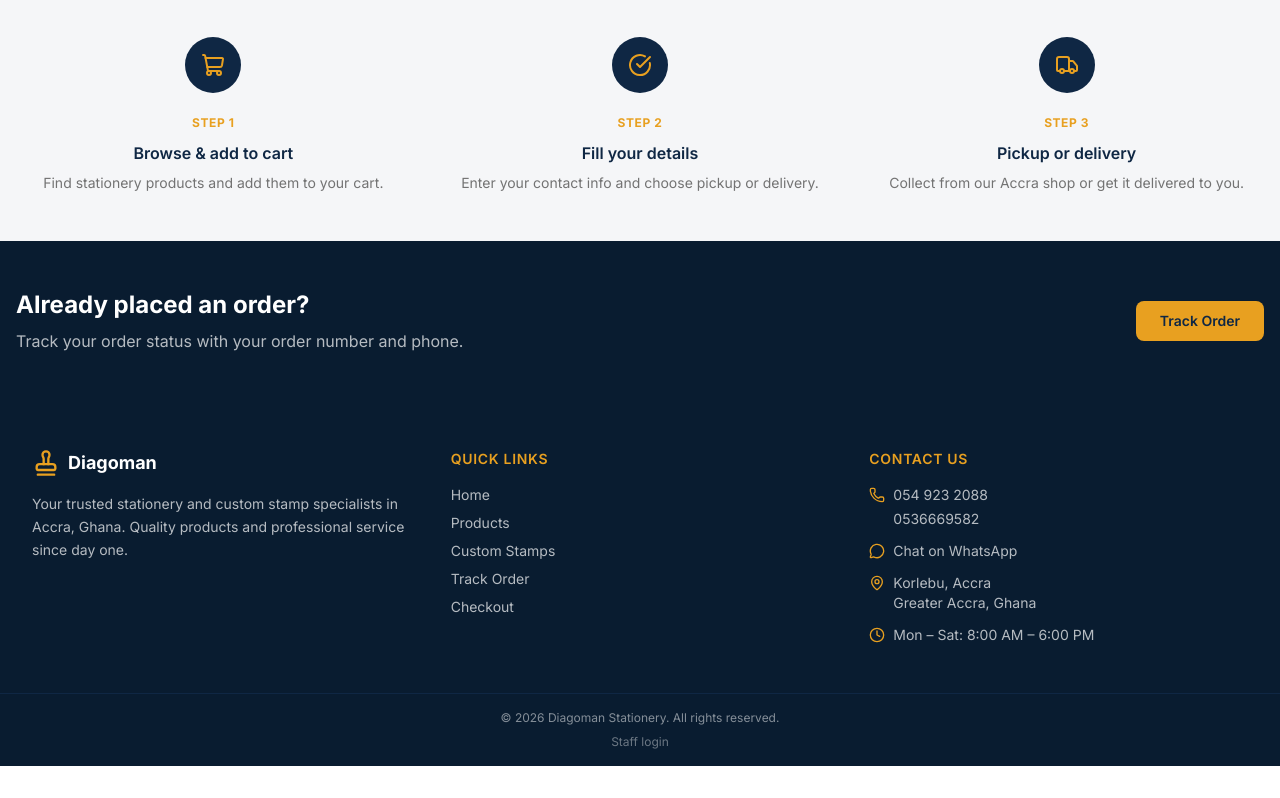
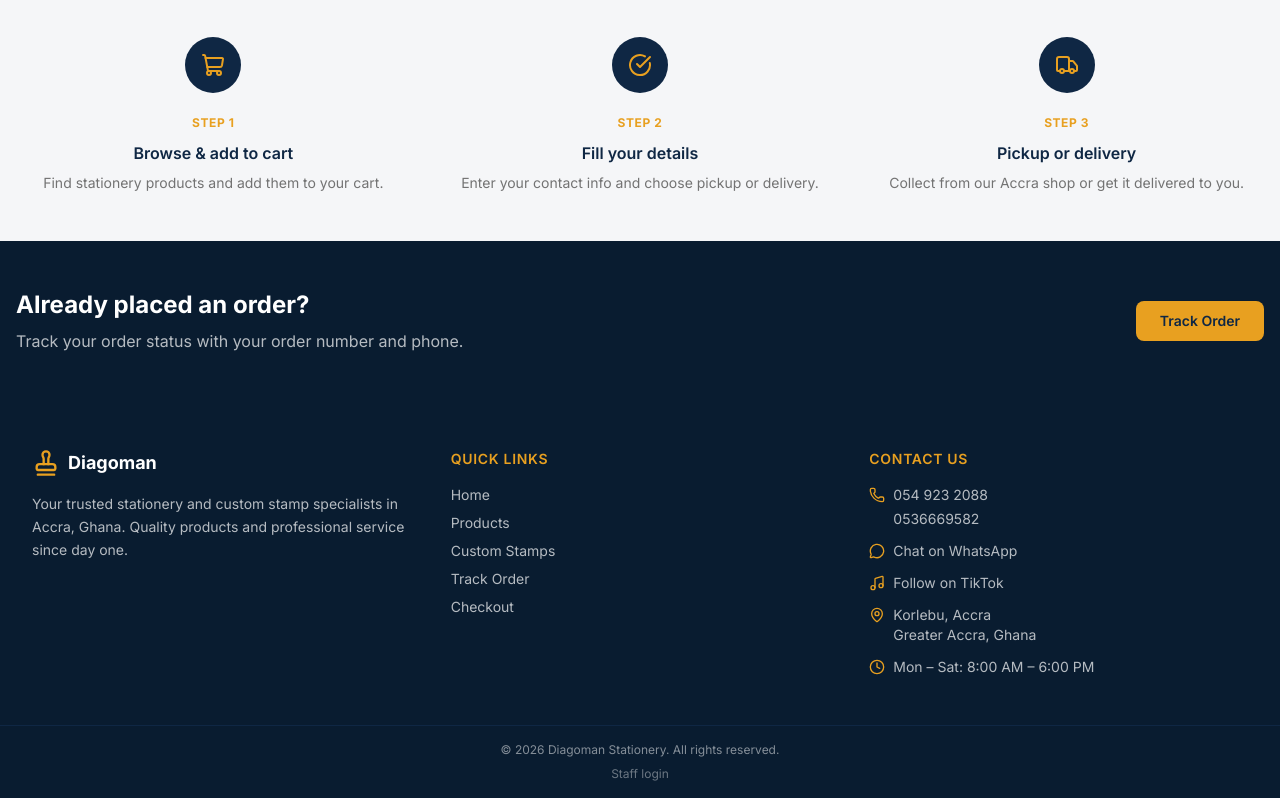
Before and after one commit to Emman-leo/diagoman_stationery, a Next.js app: page / in a window 1280 px wide. Shown: the part 1287-2085 px from the top of the page. Before the commit the page ends 2053 px from the top, so only its background shows below. Built offline with nearby package versions, Linux system fonts and the light colour scheme; no server answers; the database is empty.

Commit message:
feat: add TikTok profile link and SEO metadata
add centralized TIKTOK_URL constant, update root layout metadata with sameAs TikTok entry, add TikTok follow link to footer with proper icon and security attributes

```diff
--- a/src/app/layout.tsx
+++ b/src/app/layout.tsx
@@ -41,6 +41,9 @@
   alternates: {
     canonical: 'https://diagoman.org',
   },
+  other: {
+    'sameAs': 'https://www.tiktok.com/@diagomanstationar6',
+  },
 }
 
 export default function RootLayout({ children }: { children: React.ReactNode }) {
--- a/src/components/layout/Footer.tsx
+++ b/src/components/layout/Footer.tsx
@@ -1,11 +1,12 @@
 import Link from 'next/link'
-import { Stamp, Phone, MapPin, Clock, MessageCircle } from 'lucide-react'
+import { Stamp, Phone, MapPin, Clock, MessageCircle, Music } from 'lucide-react'
 import {
   BUSINESS_PHONE_DISPLAY,
   BUSINESS_PHONE_TEL,
   BUSINESS_PHONE_2_DISPLAY,
   BUSINESS_PHONE_2_TEL,
   WHATSAPP_URL,
+  TIKTOK_URL,
 } from '@/constants'
 
 export function Footer() {
@@ -65,6 +66,17 @@
                 </a>
               </li>
               <li className="flex items-start gap-2">
+                <Music className="mt-0.5 h-4 w-4 shrink-0 text-tscolors-gold" />
+                <a
+                  href={TIKTOK_URL}
+                  target="_blank"
+                  rel="noopener noreferrer"
+                  className="hover:text-tscolors-gold"
+                >
+                  Follow on TikTok
+                </a>
+              </li>
+              <li className="flex items-start gap-2">
                 <MapPin className="mt-0.5 h-4 w-4 shrink-0 text-tscolors-gold" />
                 <address className="not-italic text-white/70">
                   Korlebu, Accra<br />
--- a/src/constants/index.ts
+++ b/src/constants/index.ts
@@ -76,6 +76,9 @@
 export const WHATSAPP_MESSAGE =
   'https://wa.me/233549232088?text=Hello%20Diagoman%2C%20I%20would%20like%20to%20enquire%20about...'
 
+/** TikTok profile URL */
+export const TIKTOK_URL = 'https://www.tiktok.com/@diagomanstationar6'
+
 export const STAMP_REQUEST_STATUSES = [
   { value: 'pending', label: 'Pending', color: 'bg-amber-50 text-amber-800' },
   { value: 'quoted', label: 'Quoted', color: 'bg-blue-50 text-blue-800' },
```
